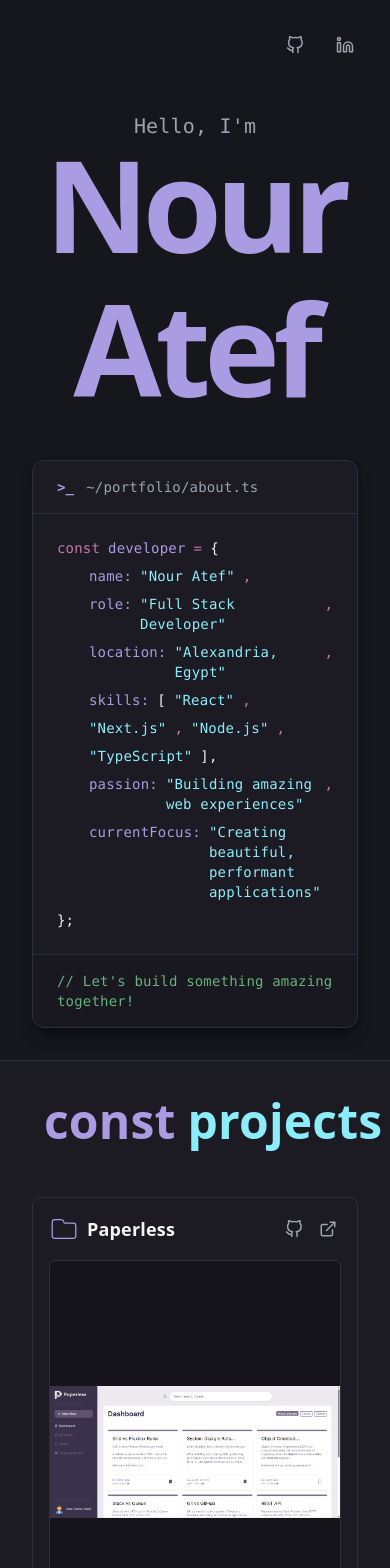
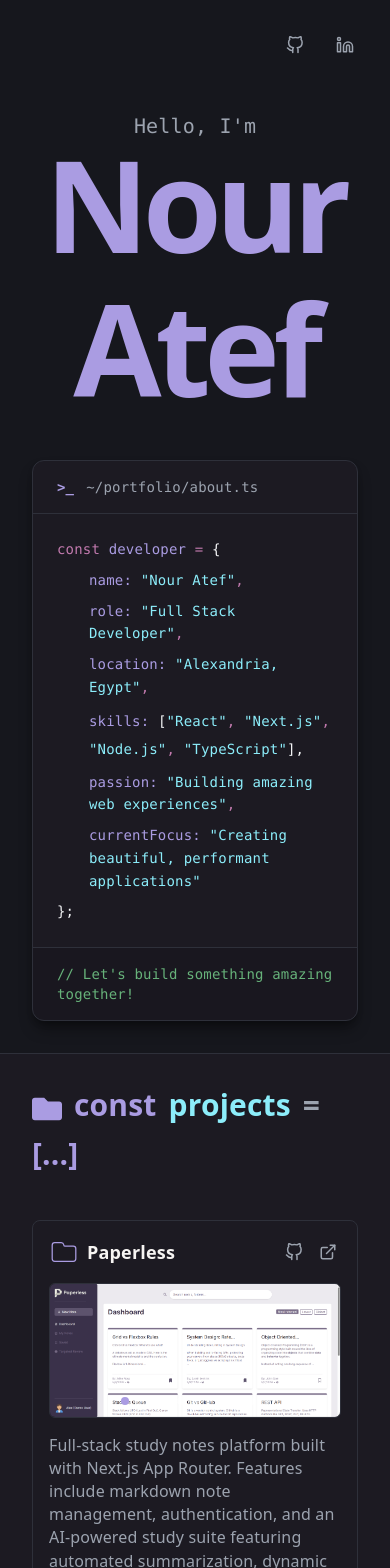
Before and after one commit to nour-atef04/Portofolio, a React (Vite) app: page / in a window 390 px wide. Shown: the top 1568 px of the page. Built offline with nearby package versions, Linux system fonts and the light colour scheme.

Commit message:
ui: improve layout for mobile

```diff
--- a/src/components/CodeWindow.tsx
+++ b/src/components/CodeWindow.tsx
@@ -12,78 +12,56 @@
         <span className="text-body">~/portfolio/about.ts</span>
       </div>
 
-      <div className="text-sm p-6 space-y-2 overflow-x-auto text-left">
-        <div className="flex gap-2">
-          <span className="text-code-pink">const</span>
-          <span className="text-code-purple">developer</span>
-          <span className="text-code-pink" aria-hidden="true">
-            =
-          </span>
-          <span className="text-heading" aria-hidden="true">
-            {"{"}
-          </span>
+      <div className="text-sm p-6 space-y-2 overflow-x-auto text-left leading-relaxed">
+        <div>
+          <span className="text-code-pink">const</span>{" "}
+          <span className="text-code-purple">developer</span>{" "}
+          <span className="text-code-pink" aria-hidden="true">=</span>{" "}
+          <span className="text-heading" aria-hidden="true">{"{"}</span>
         </div>
 
         <div className="pl-8 space-y-2">
-          <div className="flex gap-2">
-            <span className="text-code-purple">name:</span>
+          <div>
+            <span className="text-code-purple">name:</span>{" "}
             <span className="text-code-blue">"Nour Atef"</span>
-            <span className="text-code-pink" aria-hidden="true">
-              ,
-            </span>
+            <span className="text-code-pink" aria-hidden="true">,</span>
           </div>
 
-          <div className="flex gap-2">
-            <span className="text-code-purple">role:</span>
+          <div>
+            <span className="text-code-purple">role:</span>{" "}
             <span className="text-code-blue">"Full Stack Developer"</span>
-            <span className="text-code-pink" aria-hidden="true">
-              ,
-            </span>
+            <span className="text-code-pink" aria-hidden="true">,</span>
           </div>
 
-          <div className="flex gap-2">
-            <span className="text-code-purple">location:</span>
+          <div>
+            <span className="text-code-purple">location:</span>{" "}
             <span className="text-code-blue">"Alexandria, Egypt"</span>
-            <span className="text-code-pink" aria-hidden="true">
-              ,
-            </span>
+            <span className="text-code-pink" aria-hidden="true">,</span>
           </div>
 
-          <div className="flex gap-2 flex-wrap">
-            <span className="text-code-purple">skills:</span>
-            <span className="text-heading" aria-hidden="true">
-              [
-            </span>
+          <div className="leading-loose sm:leading-relaxed">
+            <span className="text-code-purple">skills:</span>{" "}
+            <span className="text-heading" aria-hidden="true">[</span>
             <span className="text-code-blue">"React"</span>
-            <span className="text-code-pink" aria-hidden="true">
-              ,{" "}
-            </span>
+            <span className="text-code-pink" aria-hidden="true">, </span>
             <span className="text-code-blue">"Next.js"</span>
-            <span className="text-code-pink" aria-hidden="true">
-              ,{" "}
-            </span>
+            <span className="text-code-pink" aria-hidden="true">, </span>
             <span className="text-code-blue">"Node.js"</span>
-            <span className="text-code-pink" aria-hidden="true">
-              ,{" "}
-            </span>
+            <span className="text-code-pink" aria-hidden="true">, </span>
             <span className="text-code-blue">"TypeScript"</span>
-            <span className="text-heading" aria-hidden="true">
-              ],
-            </span>
+            <span className="text-heading" aria-hidden="true">],</span>
           </div>
 
-          <div className="flex gap-2">
-            <span className="text-code-purple">passion:</span>
+          <div>
+            <span className="text-code-purple">passion:</span>{" "}
             <span className="text-code-blue">
               "Building amazing web experiences"
             </span>
-            <span className="text-code-pink" aria-hidden="true">
-              ,
-            </span>
+            <span className="text-code-pink" aria-hidden="true">,</span>
           </div>
 
-          <div className="flex gap-2">
-            <span className="text-code-purple">currentFocus:</span>
+          <div>
+            <span className="text-code-purple">currentFocus:</span>{" "}
             <span className="text-code-blue">
               "Creating beautiful, performant applications"
             </span>
--- a/src/components/ImageCarousel.tsx
+++ b/src/components/ImageCarousel.tsx
@@ -20,7 +20,7 @@
 
   return (
     // The 'group' class allows the buttons to appear only when hovering over the image
-    <div className="relative  h-96 mx-auto rounded-md overflow-hidden group bg-black/20 border border-divider">
+    <div className="relative  md:h-96 mx-auto rounded-md overflow-hidden group bg-black/20 border border-divider">
       <img
         src={images[currentIndex]}
         alt={`Screenshot ${currentIndex + 1}`}
--- a/src/components/Project.tsx
+++ b/src/components/Project.tsx
@@ -58,11 +58,11 @@
       <ImageCarousel images={images} />
 
       <p className="text-start">{description}</p>
-      <div className="flex gap-2">
+      <div className="flex gap-2 flex-wrap">
         {tags.map((tag) => (
           <span
             key={tag}
-            className="bg-gray-400/10 text-code-blue font-mono text-xs py-1 border border-white/10 rounded-sm px-2"
+            className=" bg-gray-400/10 text-code-blue font-mono text-xs py-1 border border-white/10 rounded-sm px-2"
           >
             {tag}
           </span>
--- a/src/sections/ProjectsSection.tsx
+++ b/src/sections/ProjectsSection.tsx
@@ -136,10 +136,10 @@
       <div className=" w-full max-w-6xl text-center lg:text-left flex flex-col gap-6">
         <h2
           aria-label="Projects"
-          className="flex items-center gap-3 text-5xl text-heading font-heading font-bold mb-6"
+          className=" text-3xl flex-wrap flex items-center gap-3 min-[460px]:text-5xl text-heading font-heading font-bold mb-6"
         >
-          <FaFolder aria-hidden="true" className="text-accent mt-2" />
-          <span aria-hidden="true" className="text-accent">
+          <FaFolder aria-hidden="true" className=" text-accent mt-2" />
+          <span aria-hidden="true" className=" text-accent">
             const
           </span>
           <span aria-hidden="true" className="text-code-blue">
@@ -148,7 +148,7 @@
           <span aria-hidden="true" className="text-body">
             =
           </span>
-          <span aria-hidden="true" className="text-accent">
+          <span aria-hidden="true" className=" text-accent">
             {"[...]"}
           </span>
         </h2>
```
